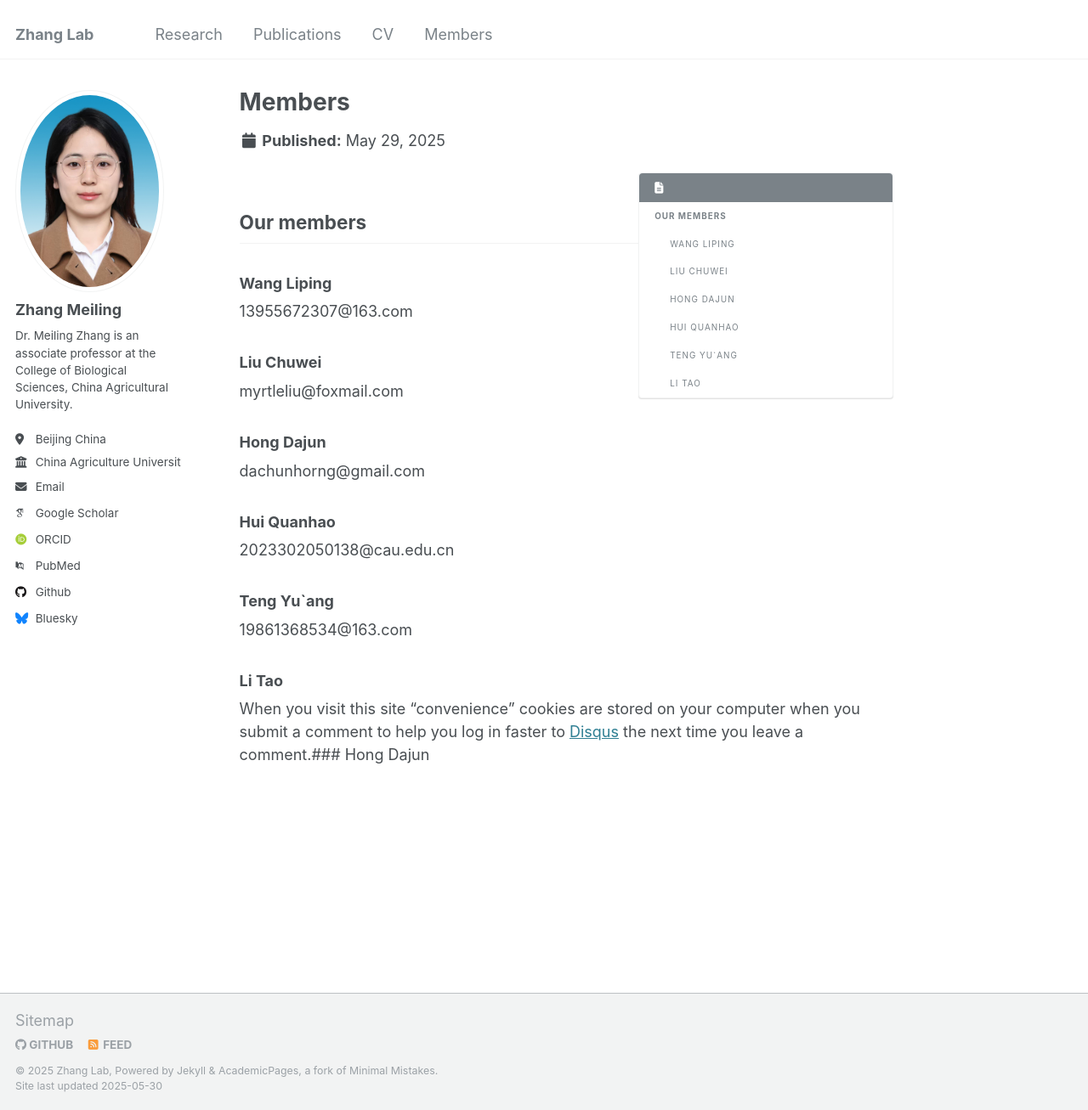
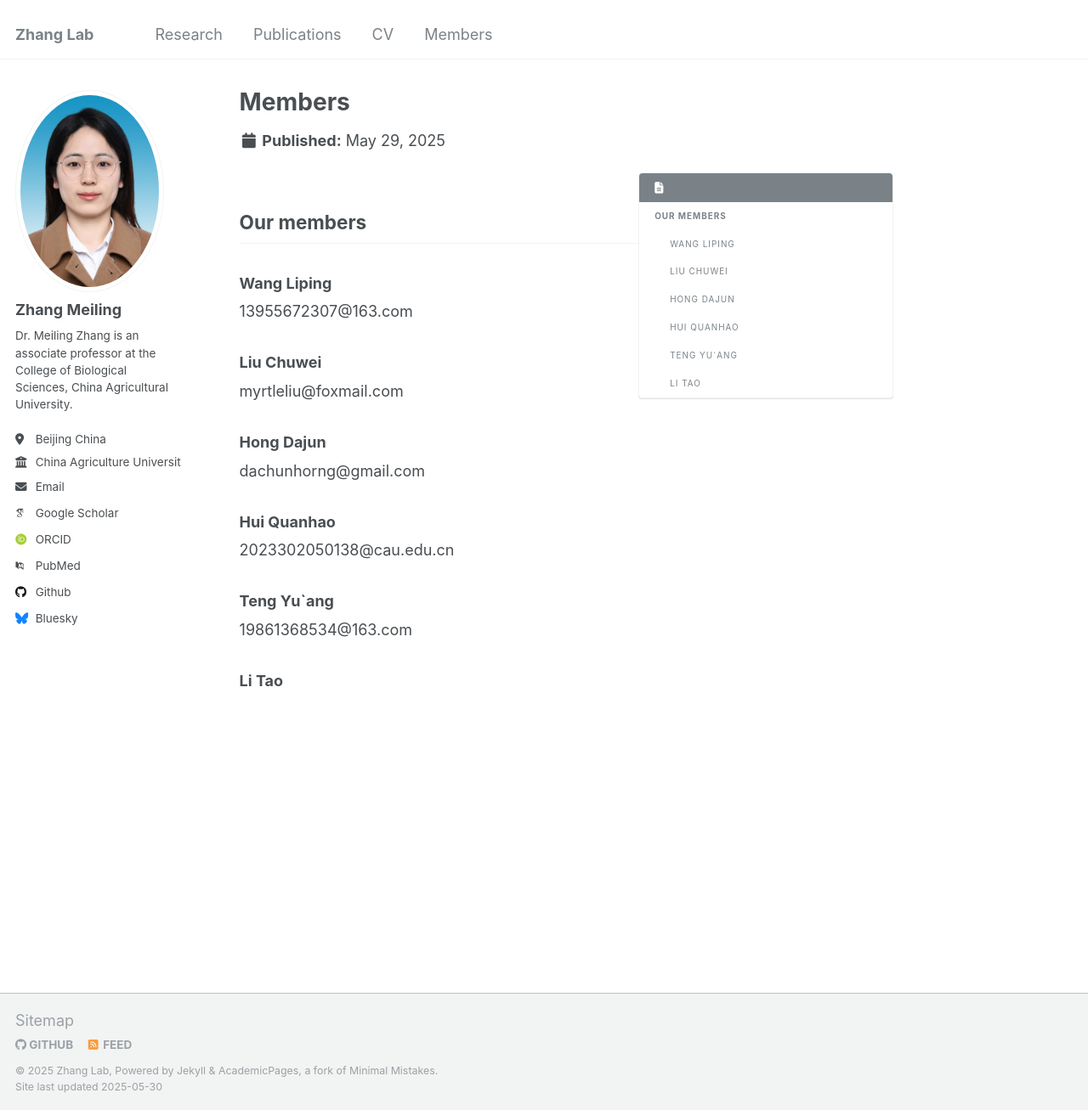
Before and after one commit to Hui50138/ZhangMeiling-Lab, a Jekyll site: the page built from _pages/terms.md, in a window 1280 px wide and 1307 px high. Shown: the whole window at 85% size. Built offline with Jekyll 4.4.1, drawn with Linux system fonts in a browser that asks for light colours; some web fonts are replaced; a file with an impossible date is left out.

Commit message:
Update terms.md

```diff
--- a/_pages/terms.md
+++ b/_pages/terms.md
@@ -11,25 +11,22 @@ modified: 2025-05-29
 
 ### Wang Liping
 
-13955672307@163.com
-
+ 13955672307@163.com
 
 ### Liu Chuwei
 
-myrtleliu@foxmail.com
+ myrtleliu@foxmail.com
 
 ### Hong Dajun
 
-dachunhorng@gmail.com
+ dachunhorng@gmail.com
 
 ### Hui Quanhao
 
-2023302050138@cau.edu.cn
+ 2023302050138@cau.edu.cn
 
 ### Teng Yu`ang
 
-19861368534@163.com
+ 19861368534@163.com
 
 ### Li Tao
-
-When you visit this site "convenience" cookies are stored on your computer when you submit a comment to help you log in faster to [Disqus](http://disqus.com) the next time you leave a comment.### Hong Dajun
```
